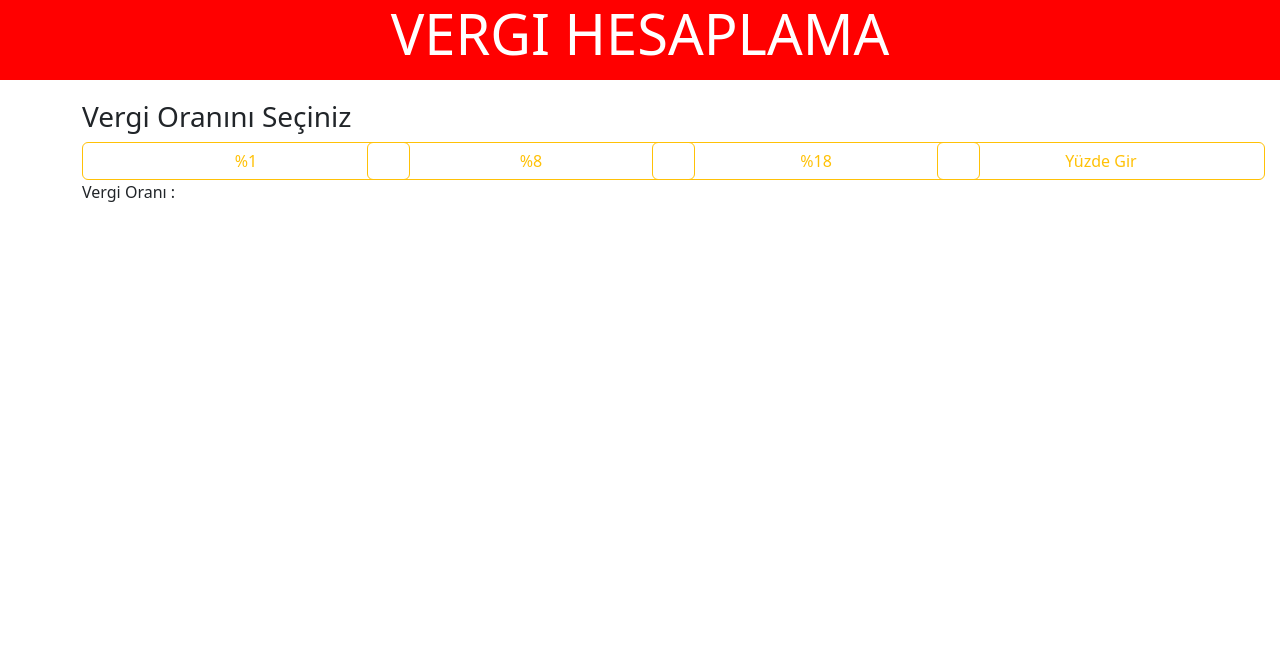
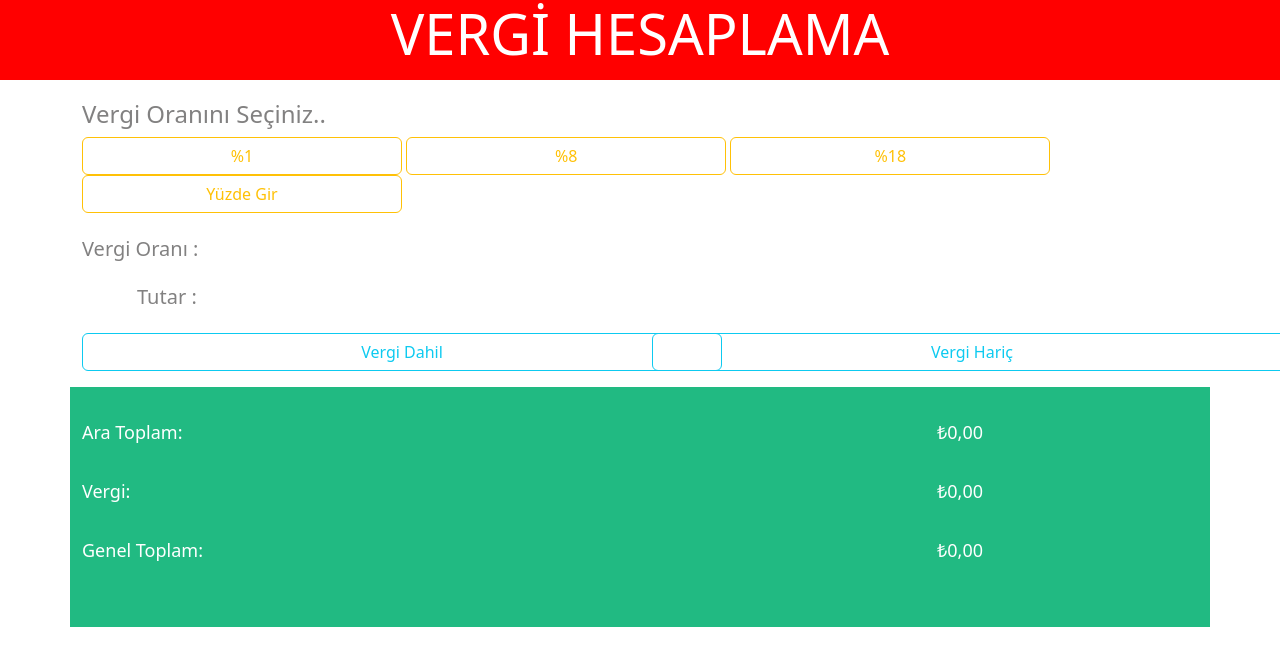
Before and after one commit to Batuu22/Tax-Calculation, a plain HTML site: page index.html in a window 1280 px wide. Drawn offline with nearby package versions, Linux system fonts and the light colour scheme.

Commit message:
second Commit

```diff
--- a/index.html
+++ b/index.html
@@ -7,44 +7,96 @@
   <meta charset="utf-8">
   <meta name="viewport" content="width=device-width, initial-scale=1, shrink-to-fit=no">
 
+  <!-- Bootstrap CSS v4.6.0 -->
+  <link rel="stylesheet" href="https://cdnjs.cloudflare.com/ajax/libs/bootstrap/4.6.0/css/bootstrap.min.css"
+    integrity="sha512-P5MgMn1jBN01asBgU0z60Qk4QxiXo86+wlFahKrsQf37c9cro517WzVSPPV1tDKzhku2iJ2FVgL67wG03SGnNA=="
+    crossorigin="anonymous" referrerpolicy="no-referrer" />
+
   <!-- Bootstrap CSS v5.2.1 -->
   <link href="https://cdn.jsdelivr.net/npm/bootstrap@5.2.1/dist/css/bootstrap.min.css" rel="stylesheet"
-    integrity="sha384-iYQeCzEYFbKjA/T2uDLTpkwGzCiq6soy8tYaI1GyVh/UjpbCx/TYkiZhlZB6+fzT" crossorigin="anonymous">
+    integrity="sha384-iYQeCzEYFbKjA/T2uDLTpkwGzCiq6soy8tYaI1GyVh/UjpbCx/TYkiZhlZB6+fzT" crossorigin="anonymous" />
 
   <!-- External Css -->
-    <link rel="stylesheet" href="./style.css">
+  <link rel="stylesheet" href="style.css">
 </head>
+
 <body>
   <!--start header codes-->
   <header id="header_id">
     <div class="text-white">
       <div class="container text-center">
-              <p-5 class="text-uppercase display-4">Vergi Hesaplama</p-5>
+        <p-5 class="display-4">VERGİ HESAPLAMA</p-5>
       </div>
     </div>
-
   </header>
   <!--end header codes-->
 
   <!-- start main codes -->
   <main id="main_id">
-        <section id="butandvergi_id">
-            <div class="container">
-                <div class="row">
-                    <h3>Vergi Oranını Seçiniz</h3>
-                    <div class="col-12 col-sm-3 col-xl-3"><button type="button" class="btn btn-outline-warning">%1</button></div>
-                    <div class="col-12 col-sm-3 col-xl-3"><button type="button" class="btn btn-outline-warning">%8</button></div>
-                    <div class="col-12 col-sm-3 col-xl-3"><button type="button" class="btn btn-outline-warning">%18</button></div>
-                    <div class="col-12 col-sm-3 col-xl-3"><button type="button" class="btn btn-outline-warning">Yüzde Gir</button></div>
-                </div>
-            </div>
-        </section>
     <section>
       <div class="container">
         <div class="row">
-                    <div class="col-12 col-sm-6 col-xl-3">Vergi Oranı :</div>
-                    <div class="col-12 col-sm-6 col-xl-3"></div>
+          <div class="col-6">
+            <h4>Vergi Oranını Seçiniz..</h4>
           </div>
+          <div class="col-6"></div>
+        </div>
+      </div>
+      <div class="container">
+        <div class="row">
+          <div class="col">
+            <button type="button" class="btn btn-outline-warning">%1</button>
+            <button type="button" class="btn btn-outline-warning">%8</button>
+            <button type="button" class="btn btn-outline-warning">%18</button>
+            <button type="button" class="btn btn-outline-warning">Yüzde Gir</button>
+          </div>
+        </div>
+      </div>
+      <div class="container mb-3">
+        <div class="row mt-4">
+          <div class="col-6" style="color:#828181">
+            <h5>Vergi Oranı :</h5>
+          </div>
+          <div class="col-6"></div>
+        </div>
+        <div class="row mt-3">
+          <div class="col-6" style="color:#828181; padding-left: 67px;">
+            <h5>Tutar :</h5>
+            <div class="col-6"></div>
+          </div>
+        </div>
+        <div class="row mt-3">
+          <div class="col-xl-6">
+            <button type="button" class="btn btn-outline-info" style="width: 40rem">Vergi Dahil</button>
+          </div>
+          <div class="col-xl-6">
+            <button type="button" class="btn btn-outline-info" style="width: 40rem">Vergi Hariç</button>
+          </div>
+        </div>
+      </div>
+      <div class="container mb-2" style="height:15rem; background-color: rgb(33, 186, 130); color: #fff; font-size: large;">
+        <div class="row pt-3"></div>
+        <div class="row pt-3">
+          <div class="col-3">Ara Toplam:</div>
+          <div class="col-3"></div>
+          <div class="col-3"></div>
+          <div class="col-3">₺0,00</div>
+        </div>
+        <div class="row pt-3"></div>
+        <div class="row pt-3">
+          <div class="col-3">Vergi:</div>
+          <div class="col-3"></div>
+          <div class="col-3"></div>
+          <div class="col-3">₺0,00</div>
+        </div>
+        <div class="row pt-3"></div>
+        <div class="row pt-3">
+          <div class="col-3">Genel Toplam:</div>
+          <div class="col-3"></div>
+          <div class="col-3"></div>
+          <div class="col-3">₺0,00</div>
+        </div>
+        <div class="row"></div>
       </div>
     </section>
   </main>
--- a/style.css
+++ b/style.css
@@ -4,22 +4,10 @@ header{
     margin-bottom: 20px;
 }
 
-#butandvergi_id button{
-    width: 20.5rem;
+#main_id h4{
+    color: #828181;
 }
 
-#vergiOrani_id #birinci_div{
-
+#main_id section button{
+    width: 20rem;
 }
-
-#vergiOrani_id #ikinci_div{
-
-}
-
-#vergiOrani_id #ucuncu_div{
-    border: 1px solid #00f;
-}
-
-#vergiOrani_id #dorduncu_div{
-    border: 1px solid rgb(107, 51, 203);
-}
```
Lines whose indentation alone changed are shown as unchanged.
